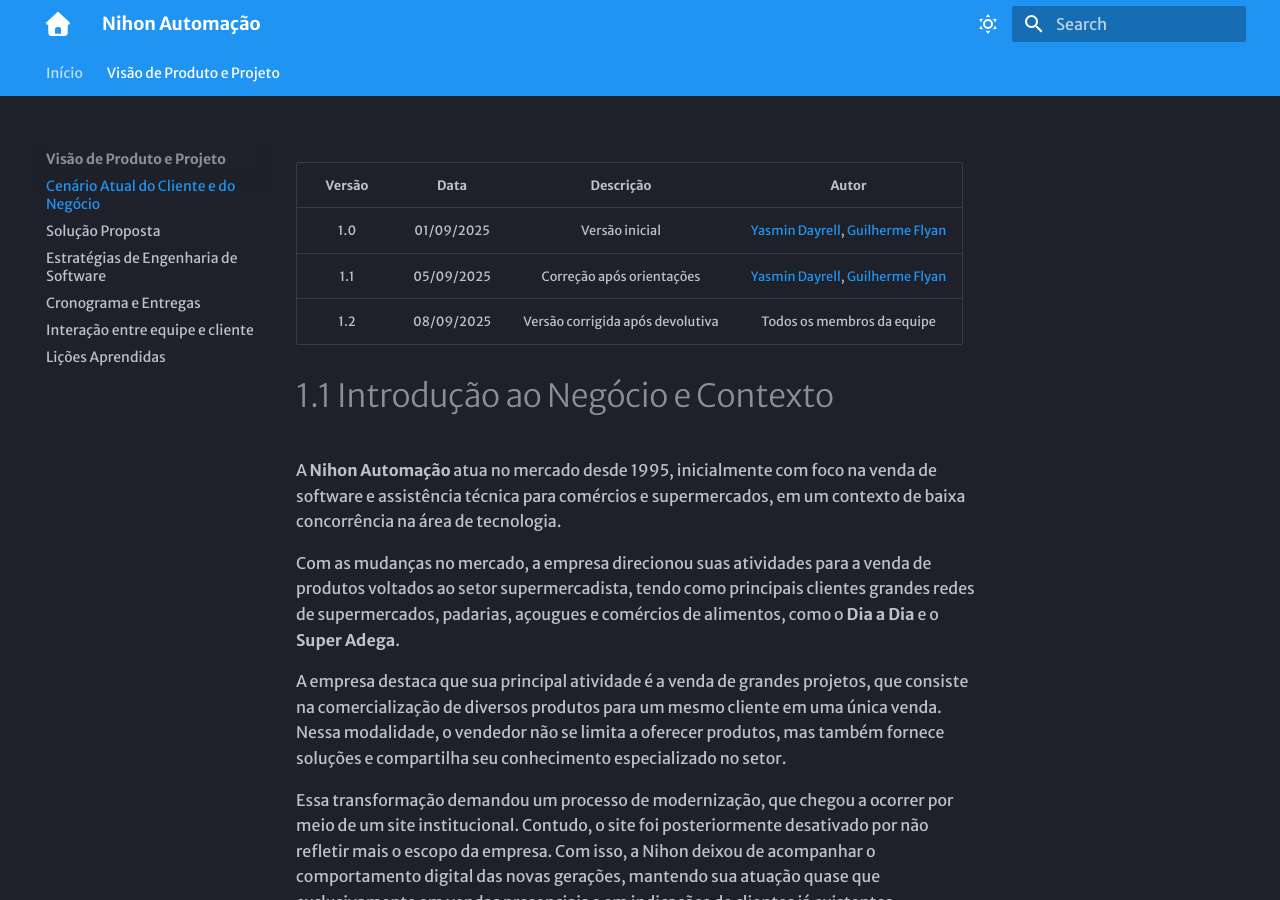
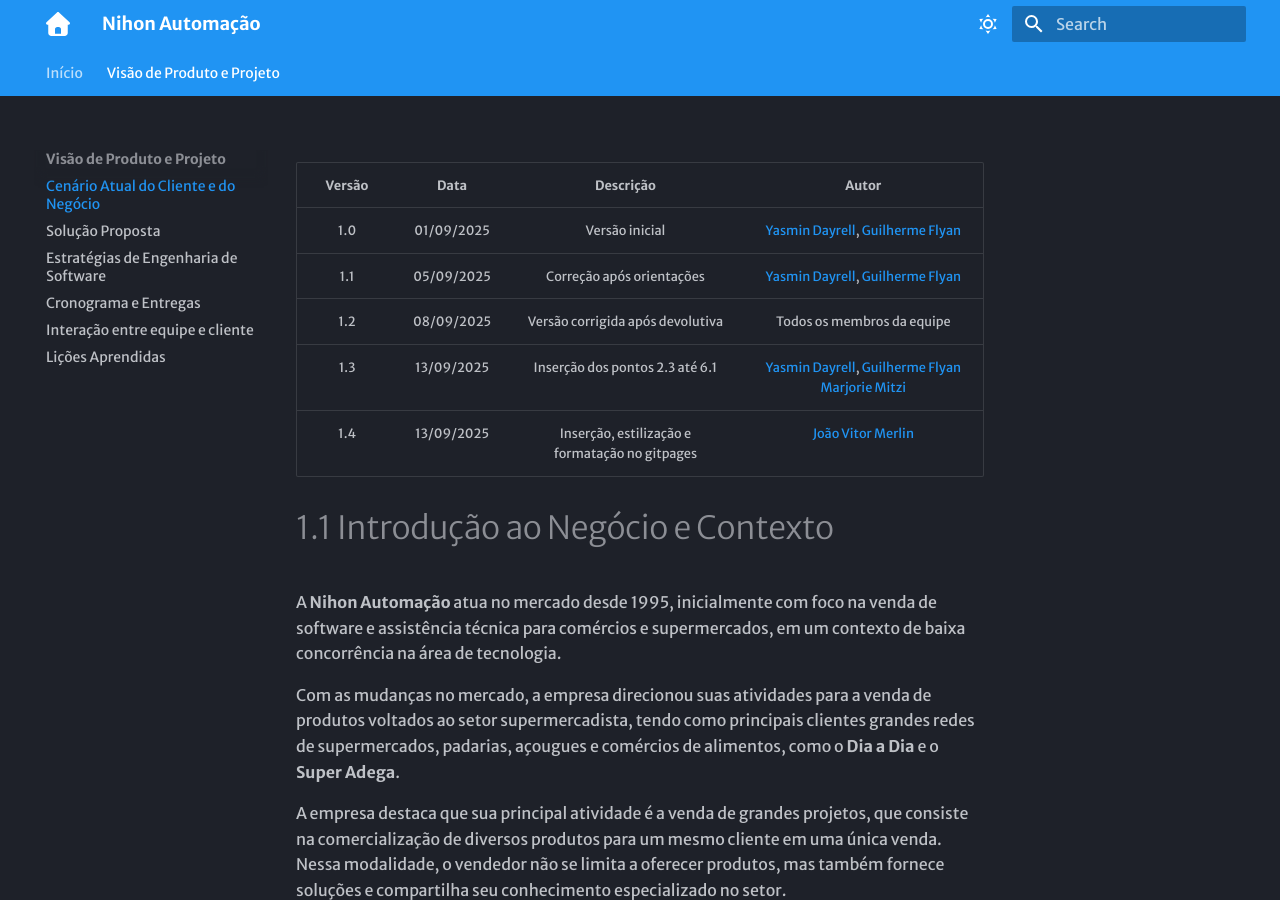
Before and after one commit to mdsreq-fga-unb/REQ-2025.2-T02-Nihon, an MkDocs documentation site: the page built from docs/produto.md, in a window 1280 px wide and 900 px high. Built offline with MkDocs 1.6.1 and Material for MkDocs 9.7.7, drawn with Linux system fonts in a browser that asks for light colours; some web fonts are replaced.

Commit message:
Update version history in produto.md

```diff
--- a/docs/produto.md
+++ b/docs/produto.md
@@ -3,6 +3,8 @@
 | 1.0 | 01/09/2025 | Versão inicial | [Yasmin Dayrell](https://github.com/YasminDayrell), [Guilherme Flyan](https://github.com/GFlyan)|
 | 1.1 | 05/09/2025 | Correção após orientações | [Yasmin Dayrell](https://github.com/YasminDayrell), [Guilherme Flyan](https://github.com/GFlyan)|
 | 1.2 | 08/09/2025 | Versão corrigida após devolutiva | Todos os membros da equipe|
+| 1.3 | 13/09/2025 | Inserção dos pontos 2.3 até 6.1 | [Yasmin Dayrell](https://github.com/YasminDayrell), [Guilherme Flyan](https://github.com/GFlyan) [Marjorie Mitzi](https://github.com/Marjoriemitzi) |
+| 1.4 | 13/09/2025 | Inserção, estilização e formatação no gitpages | [João Vitor Merlin](https://github.com/jvopBR) |
 
 
 
```
